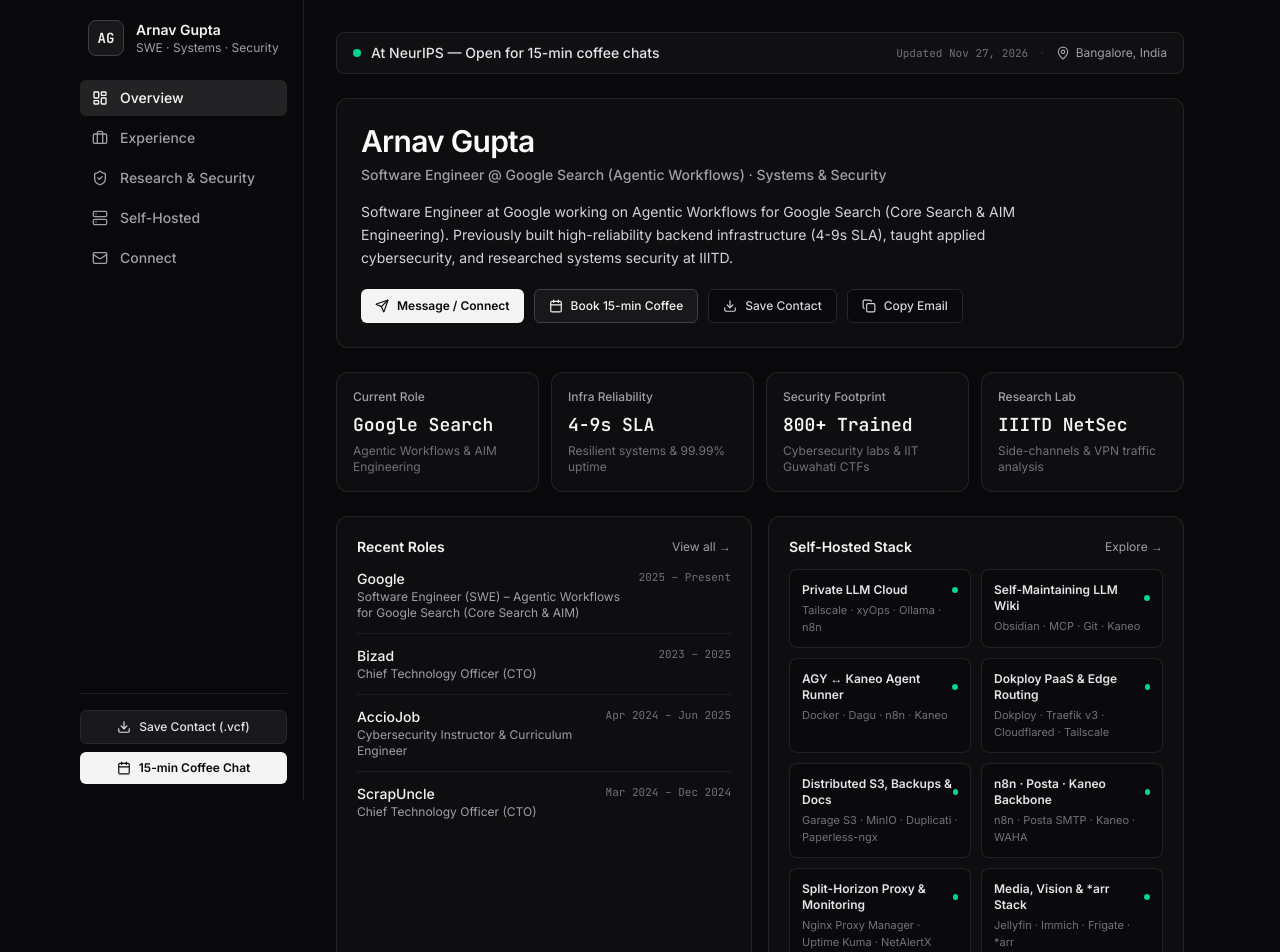
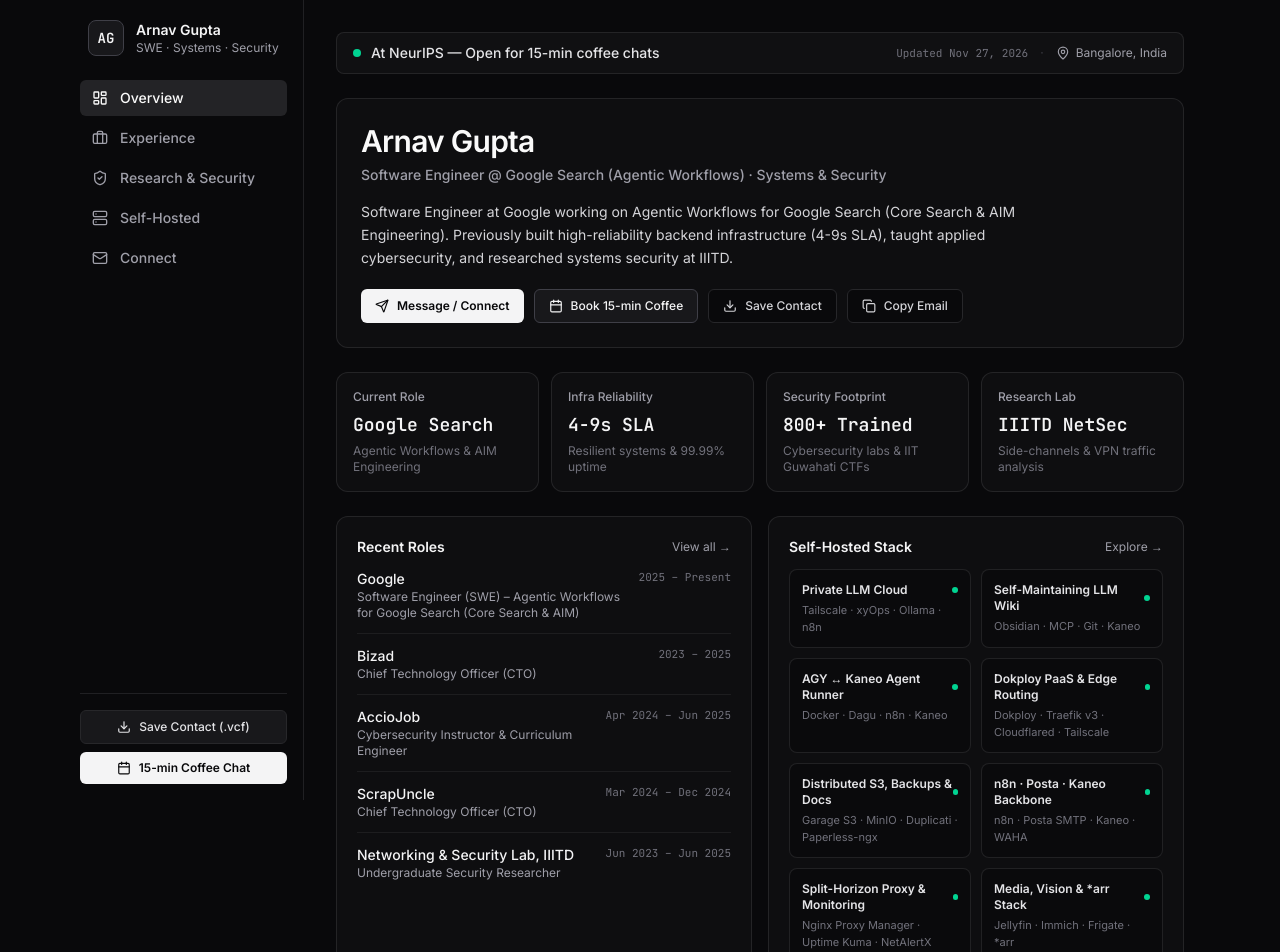
Before and after one commit to arnavgupta2003/arnavgupta2003.github.io, a Next.js app: page / in a window 1280 px wide. Shown: the top 952 px of the page. Built offline with nearby package versions, Linux system fonts and the light colour scheme.

Commit message:
Add Undergraduate Security Researcher at IIITD NetSec Lab to Experience

```diff
--- a/src/data/profile.ts
+++ b/src/data/profile.ts
@@ -136,6 +136,19 @@ export const PROFILE = {
         "Aligned technical roadmap and engineering execution with operational growth, improving system maintainability and release velocity.",
       ],
       tags: ["Distributed Infra", "Database Pipelines", "Fault Tolerance", "SRE"],
+    },
+    {
+      company: "Networking & Security Lab, IIITD",
+      role: "Undergraduate Security Researcher",
+      period: "Jun 2023 – Jun 2025",
+      location: "New Delhi, India",
+      badge: "Research",
+      highlights: [
+        "Co-authored 'VPN or Vpwn? How Afraid Should You be of VPN Traffic Identification?' (IEEE TMA '25) under Dr. Sambuddho Chakravarty, evaluating ISP-scale detection across OpenVPN, WireGuard, IPSec/IKEv2, SSH, TLS, and commercial VPNs.",
+        "Demonstrated practical VPN evasion techniques (packet-size alteration, dummy traffic, TLS ClientHello SNI obfuscation) and proposed a scalable OpenVPN plaintext-hiding mechanism.",
+        "Investigated OS and hardware side-channel leakage on Android (system calls, Perfetto traces, Adreno GPU counters, CPU cache/branch patterns, eBPF) and built a CNN-GRU behavioral classifier achieving 97% accuracy (0.97 F1) across 32+ classes.",
+      ],
+      tags: ["Systems Security", "Network Privacy", "IEEE TMA '25", "Side-Channels", "eBPF"],
     },
   ] as ExperienceItem[],
   research: [
```
